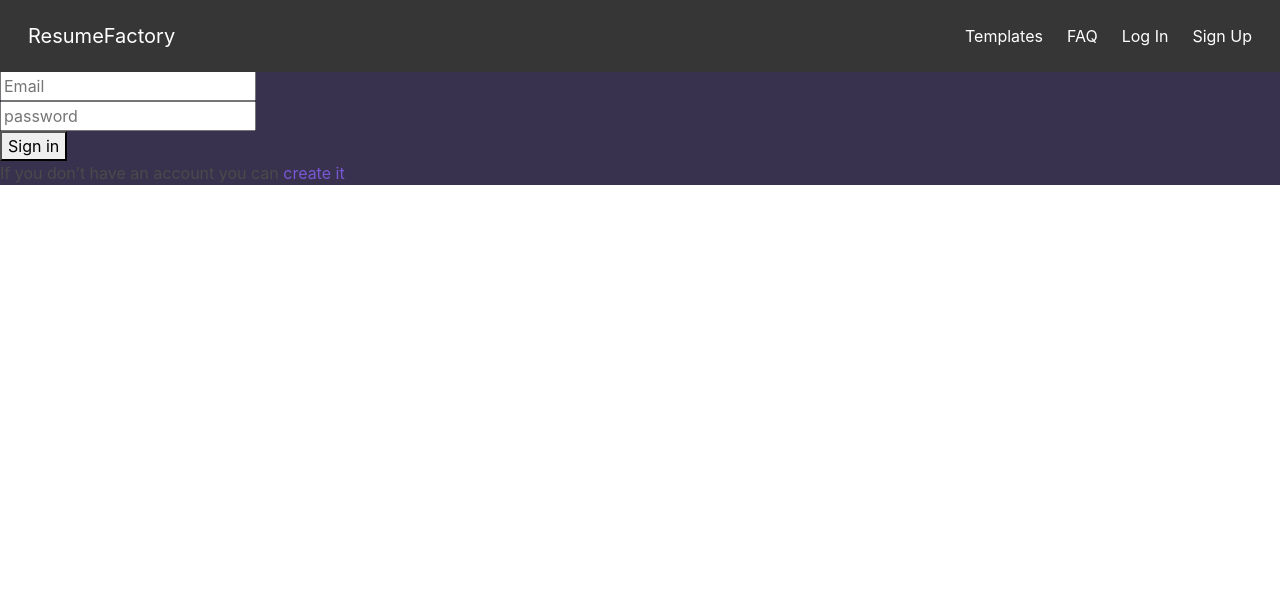
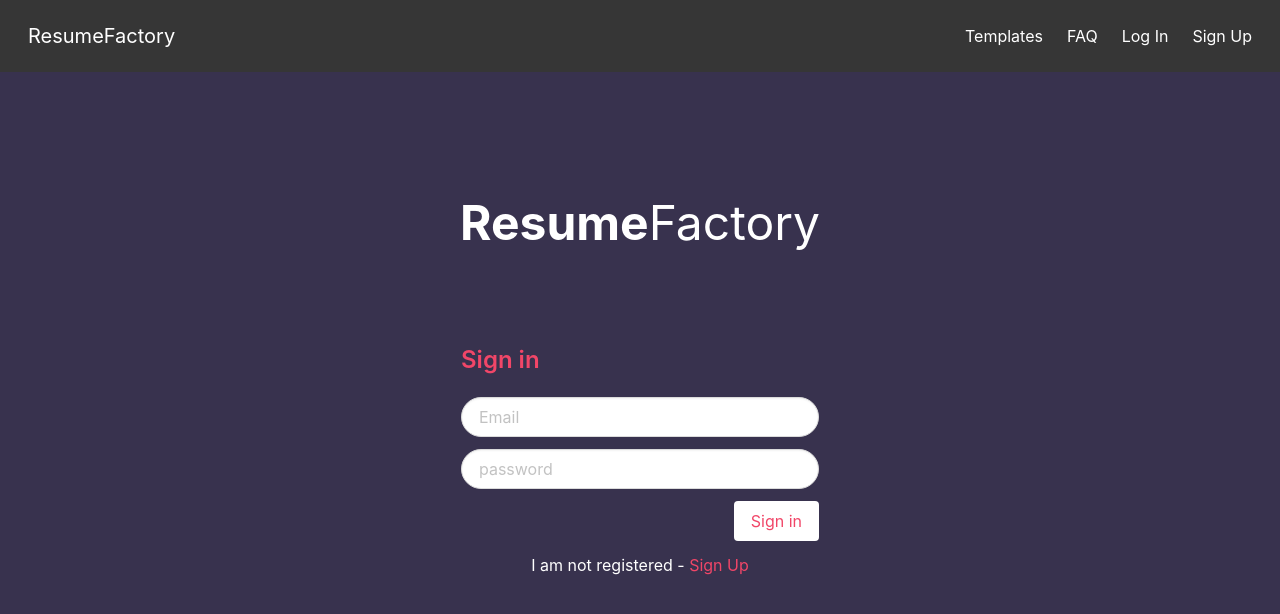
Before and after one commit to Stoned-Spyro/ResumeFactory, a Vue app: page /login in a window 1280 px wide. Shown: the top 614 px of the page. Built offline with nearby package versions, Linux system fonts and the light colour scheme; no server answers.

Commit message:
Update login.vue

```diff
--- a/src/views/login.vue
+++ b/src/views/login.vue
@@ -1,11 +1,48 @@
 <template>
-    <div class='login'>
-        <h2>Sign in</h2>
-        <input v-model='email' required type="text" placeholder="Email"><br>
-        <input v-model='password' required type="password" placeholder="password"><br>
-        <button @click="login">Sign in</button>
-        <p>If you don’t have an account you can <router-link to='/sign-up'>create it</router-link></p>
-    </div>
+    <body class="my-bg-violet">
+        <section class="hero is-tiny">
+			<div class="hero-body"></div>
+		</section>
+        <section class="hero is-tiny">
+			<div class="hero-body">
+				<div class="container has-text-centered">
+					<h1 class="title is-1 has-text-white"><span class="has-text-weight-bold">Resume</span><span class="has-text-weight-normal">Factory</span></h1>
+				</div>
+			</div>
+		</section>
+        <section class="hero is-tiny">
+			<div class="hero-body">
+                <div class="container">
+                    <div class="columns is-mobile">
+                        <div class="column is-one-third is-offset-one-third">
+                            <div class='login'>
+                                <h4 class="title is-4 has-text-danger">Sign in</h4>
+                                <div class="field">
+                                    <div class="control">
+                                        <input class="input is-rounded" v-model='email' required type="text" placeholder="Email">
+                                    </div>
+                                </div>
+                                <div class="field">
+                                    <div class="control">
+                                        <input class="input is-rounded" v-model='password' required type="password" placeholder="password">
+                                    </div>
+                                </div>
+                                <div class="field">
+                                    <div class="control has-text-right">
+                                        <button class="button is-danger is-inverted" @click="login">Sign in</button>
+                                    </div>
+                                </div>
+                                <p class="has-text-centered has-text-white">I am not registered - <router-link to='/sign-up' class="has-text-danger">Sign Up</router-link></p>
+                            </div>
+                        </div>
+                    </div>
+                </div>
+			</div>
+		</section>
+        <section class="hero is-medium">
+			<div class="hero-body"></div>
+		</section>
+    </body>
 </template>
 
 <script>
@@ -34,5 +71,7 @@ export default {
 </script>
 
 <style scoped>
-
+    body {
+		background: #38324E;
+	}
 </style>
```
